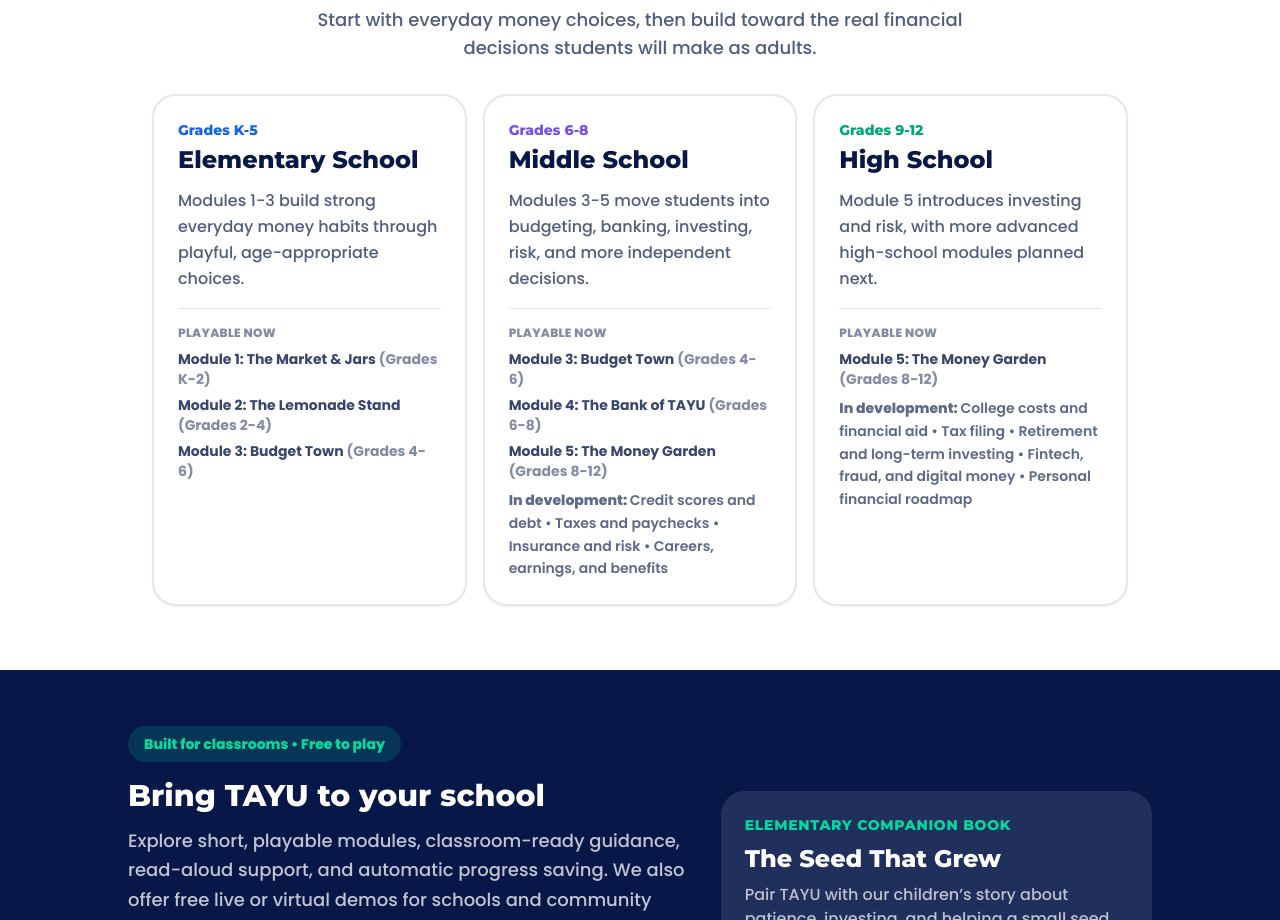
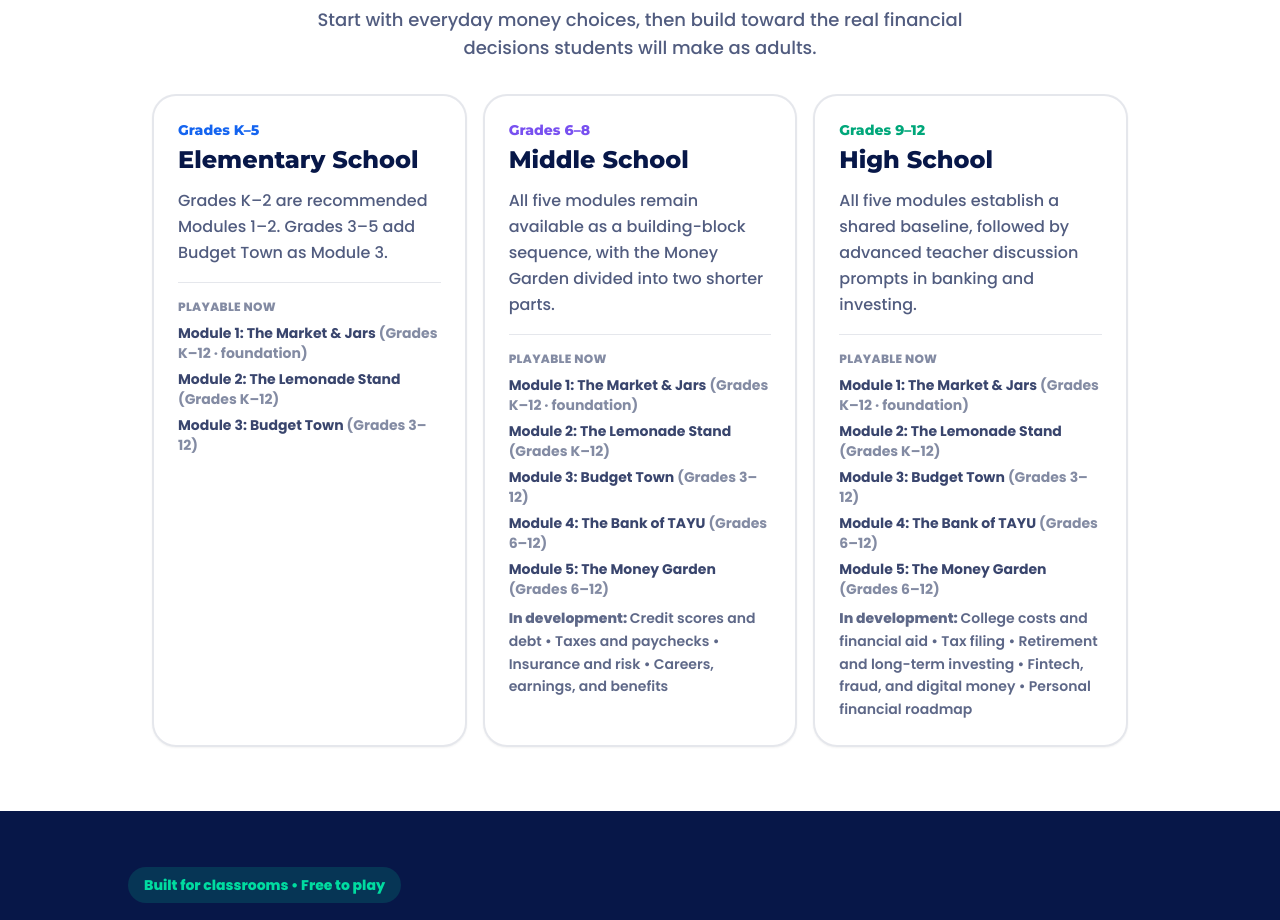
Before and after one commit to dev-rai1/tayu-game, a React (Vite) app in the folder frontend/: page / in a window 1280 px wide. Shown: the part 1000-1920 px from the top of the page. Built offline with nearby package versions, Linux system fonts and the light colour scheme; no server answers.

Commit message:
Clarify module pacing and educator grade bands

```diff
--- a/frontend/src/constants/modules.js
+++ b/frontend/src/constants/modules.js
@@ -1,28 +1,68 @@
 export const MODULE_CATALOG = [
-  { n: 1, badge: 'jars', title: 'The Market & Jars', grades: 'Grades K-2', desc: 'Allowance, spend/save/give jars, and needs versus wants at the shop.', color: '#1464F0' },
-  { n: 2, badge: 'lemonade', title: 'The Lemonade Stand', grades: 'Grades 2-4', desc: 'Costs, fair pricing, wages, profit, and a simple tax on profit.', color: '#FFD700' },
-  { n: 3, badge: 'budget', title: 'Budget Town', grades: 'Grades 4-6', desc: 'Living within your means, needs first, and planning a real day.', color: '#00DCA0' },
-  { n: 4, badge: 'bank', title: 'The Bank of TAYU', grades: 'Grades 6-8', desc: 'Accounts, interest, debit versus credit, borrowing costs, and scam safety.', color: '#7850F0' },
-  { n: 5, badge: 'garden', title: 'The Money Garden', grades: 'Grades 8-12', desc: 'Investing, diversification, research, risk, and patience through market changes.', color: '#00b37f' },
+  {
+    n: 1,
+    badge: 'jars',
+    title: 'The Market & Jars',
+    grades: 'Grades K–12 · foundation',
+    minutes: '5–7 min',
+    desc: 'Make allowance, needs-versus-wants, and spend/save/give choices.',
+    color: '#1464F0',
+  },
+  {
+    n: 2,
+    badge: 'lemonade',
+    title: 'The Lemonade Stand',
+    grades: 'Grades K–12',
+    minutes: '10–15 min',
+    desc: 'Test batches, pricing, hours, wages, demand, profit, and tax through trial and error.',
+    color: '#FFD700',
+  },
+  {
+    n: 3,
+    badge: 'budget',
+    title: 'Budget Town',
+    grades: 'Grades 3–12',
+    minutes: '7–10 min',
+    desc: 'Cover needs, compare wants, build a food basket, and prepare for a surprise.',
+    color: '#00DCA0',
+  },
+  {
+    n: 4,
+    badge: 'bank',
+    title: 'The Bank of TAYU',
+    grades: 'Grades 6–12',
+    minutes: '7–10 min',
+    desc: 'Choose accounts, compare debit and credit, manage borrowing, and spot a scam.',
+    color: '#7850F0',
+  },
+  {
+    n: 5,
+    badge: 'garden',
+    title: 'The Money Garden',
+    grades: 'Grades 6–12',
+    minutes: 'Two 6–8 min parts',
+    desc: 'Part 1 builds investing basics. Part 2 uses market clues, risk, patience, and rebalancing.',
+    color: '#00b37f',
+  },
 ]
 
 export const EDUCATOR_GRADE_BANDS = [
   {
-    title: 'Elementary School', grades: 'Grades K-5', color: '#1464F0',
-    copy: 'Modules 1-3 build strong everyday money habits through playful, age-appropriate choices.',
+    title: 'Elementary School', grades: 'Grades K–5', color: '#1464F0',
+    copy: 'Grades K–2 are recommended Modules 1–2. Grades 3–5 add Budget Town as Module 3.',
     currentModules: MODULE_CATALOG.filter((module) => [1, 2, 3].includes(module.n)),
     plannedModules: [],
   },
   {
-    title: 'Middle School', grades: 'Grades 6-8', color: '#7850F0',
-    copy: 'Modules 3-5 move students into budgeting, banking, investing, risk, and more independent decisions.',
-    currentModules: MODULE_CATALOG.filter((module) => [3, 4, 5].includes(module.n)),
+    title: 'Middle School', grades: 'Grades 6–8', color: '#7850F0',
+    copy: 'All five modules remain available as a building-block sequence, with the Money Garden divided into two shorter parts.',
+    currentModules: MODULE_CATALOG,
     plannedModules: ['Credit scores and debt', 'Taxes and paychecks', 'Insurance and risk', 'Careers, earnings, and benefits'],
   },
   {
-    title: 'High School', grades: 'Grades 9-12', color: '#00a77a',
-    copy: 'Module 5 introduces investing and risk, with more advanced high-school modules planned next.',
-    currentModules: MODULE_CATALOG.filter((module) => [5].includes(module.n)),
+    title: 'High School', grades: 'Grades 9–12', color: '#00a77a',
+    copy: 'All five modules establish a shared baseline, followed by advanced teacher discussion prompts in banking and investing.',
+    currentModules: MODULE_CATALOG,
     plannedModules: ['College costs and financial aid', 'Tax filing', 'Retirement and long-term investing', 'Fintech, fraud, and digital money', 'Personal financial roadmap'],
   },
 ]
```
